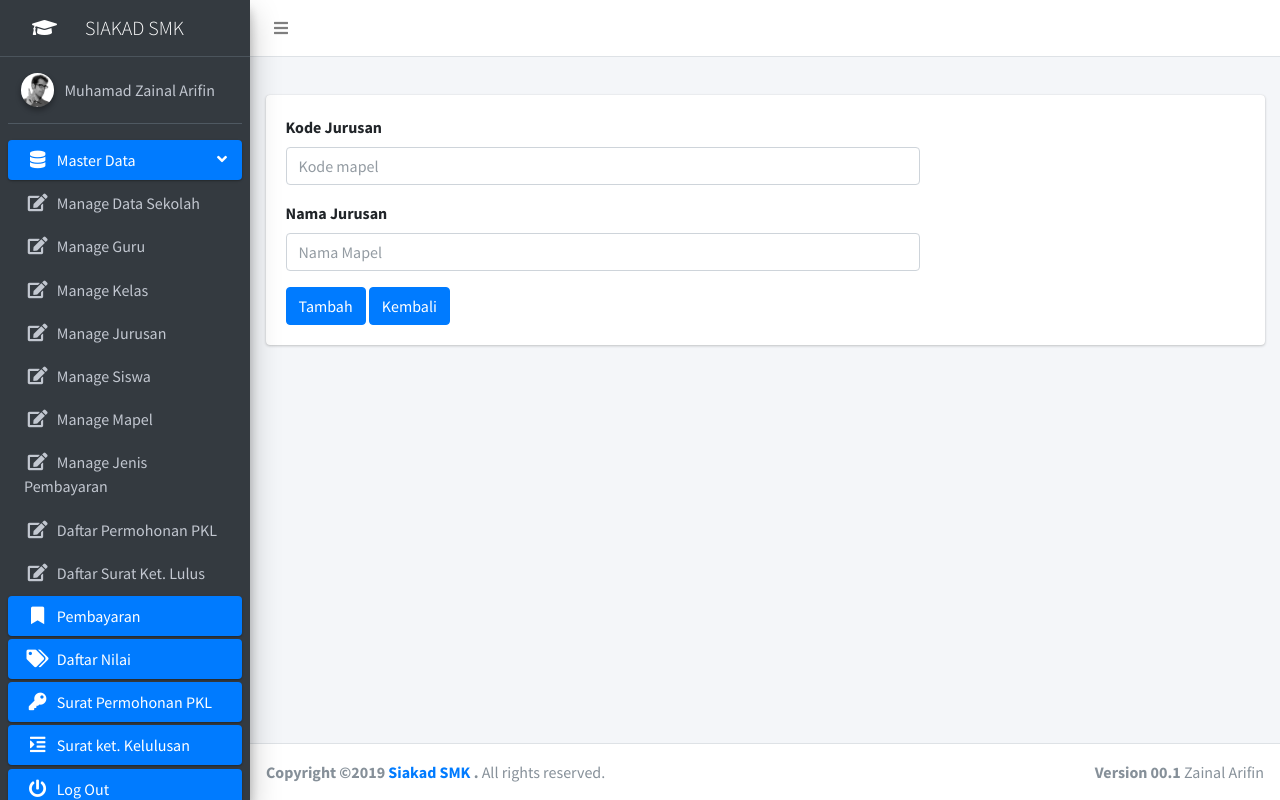
After one commit to Zainal21/Siakad-Kelas-Codeigniter, a CodeIgniter app: page /SIAKAD-CI/ManageMapel/Tambah in a window 1280 px wide. The commit adds this page. Run offline with CodeIgniter, Linux system fonts and the light colour scheme; a user stored in the database is signed in; some libraries are stand-ins or nearby versions.

Commit message:
Menambahkan View Tambah Manage Mapel

```diff
--- a/application/controllers/ManageGuru.php
+++ b/application/controllers/ManageGuru.php
@@ -9,6 +9,10 @@ class ManageGuru extends CI_Controller {
         $this->load->library('form_validation');
         $this->load->model('M_ManageJurusan');
         $this->load->model('M_ManageMapel');
+        if(!$this->session->userdata('name'))
+        {
+            redirect('Auth');
+        }
     }
     public function index()
     {
--- a/application/controllers/ManageJurusan.php
+++ b/application/controllers/ManageJurusan.php
@@ -8,6 +8,10 @@ class ManageJurusan extends CI_Controller {
 
         $this->load->model('M_ManageJurusan');
         $this->load->library('form_validation');
+        if(!$this->session->userdata('name'))
+        {
+            redirect('Auth');
+        }
     }
     public function index()
     {
--- a/application/controllers/ManageKelas.php
+++ b/application/controllers/ManageKelas.php
@@ -8,6 +8,10 @@ class ManageKelas extends CI_Controller {
         $this->load->model('M_ManageKelas');
         $this->load->library('form_validation');
         $this->load->model('M_ManageJurusan');
+        if(!$this->session->userdata('name'))
+        {
+            redirect('Auth');
+        }
     }
     public function index()
     {
--- a/application/controllers/ManageMapel.php
+++ b/application/controllers/ManageMapel.php
@@ -7,6 +7,10 @@ class ManageMapel extends CI_Controller {
         parent::__construct();
         $this->load->model('M_ManageMapel');
         $this->load->library('form_validation');
+        if(!$this->session->userdata('name'))
+        {
+            redirect('Auth');
+        }
     }
     public function index()
     {
@@ -19,6 +23,10 @@ class ManageMapel extends CI_Controller {
         $this->m_ManageMapel->hapus($id);
         redirect('ManageMapel');
     }
+    public function Tambah()
+    {
+        $this->load->view('BackEnd/FormTambah/TambahManageMapel');
+    }
 
 
 
--- /dev/null
+++ b/application/views/BackEnd/FormTambah/TambahManageMapel.php
@@ -0,0 +1,41 @@
+ <?php $data['judul'] = 'Manage Mapel' ?>
+<?php $this->load->view('StructureView/Header', $data); ?>
+<?php $this->load->view('StructureView/HeaderContent'); ?>
+<?php $this->load->view('StructureView/Sidebar'); ?>
+
+ <!-- Main content -->
+    <section class="content">
+      <div class="container-fluid">
+        <!-- Small boxes (Stat box) -->
+              <div class="row">
+                <div class="col">
+                  <div class="card">
+                    <div class="card-body">
+                      <div class="row">
+                        <div class="col-8">
+                          <form action="<?= base_url(); ?>ManageMapel/Tambah" method="post">
+                              <div class="form-group">
+                                <label for="exampleFormControlInput1">Kode Jurusan</label>
+                                <input type="text" class="form-control" id="exampleFormControlInput1" placeholder="Kode mapel" name="kode_mapel">
+                                 <small id="emailHelp" class="form-text text-danger "><?= form_error('kode_jurusan') ?></small>
+                              </div>
+                              <div class="form-group">
+                                <label for="exampleFormControlInput1">Nama Jurusan</label>
+                                <input type="text" class="form-control" id="exampleFormControlInput1" placeholder="Nama Mapel" name="nama_mapel">
+                                  <small id="emailHelp" class="form-text text-danger "><?= form_error('nama_jurusan') ?></small>
+                              </div>
+                                <button type="submit" class="btn btn-primary">Tambah</button>
+                                <a href="<?= base_url(); ?>ManageMapel" class="btn btn-primary">Kembali</a>
+                            </form>
+                        </div>
+                      </div>
+                    </div>
+                 </div>
+               </div>
+        <!-- /.row -->
+      </div><!-- /.container-fluid -->
+    </section>
+    <!-- /.content -->
+  </div>
+
+<?php $this->load->view('StructureView/Footer'); ?>
--- a/application/views/BackEnd/Master/ManageMapel.php
+++ b/application/views/BackEnd/Master/ManageMapel.php
@@ -12,7 +12,7 @@
                 <div class="col">
                   <div class="card">
                     <div class="card-body">
-                      <a href="" class="btn btn-primary float-left"><i class="fas fa-plus"></i> Tambah Data</a>
+                      <a href="<?= base_url(); ?>ManageMapel/Tambah" class="btn btn-primary float-left"><i class="fas fa-plus"></i> Tambah Data</a>
                          <table id="example1" class="table table-bordered table-striped">
                                 <thead>
                                       <tr>
--- a/application/views/Login.php
+++ b/application/views/Login.php
@@ -3,7 +3,7 @@
 <head>
   <meta charset="utf-8">
   <meta http-equiv="X-UA-Compatible" content="IE=edge">
-  <title>Halaman Log in</title>
+  <title>SIAKAD SMK 2 Karanganyar</title>
   <!-- Tell the browser to be responsive to screen width -->
   <meta name="viewport" content="width=device-width, initial-scale=1">
 
--- a/application/views/StructureView/Sidebar.php
+++ b/application/views/StructureView/Sidebar.php
@@ -2,7 +2,7 @@
   <!-- Main Sidebar Container -->
   <aside class="main-sidebar sidebar-dark-primary elevation-4">
     <!-- Brand Logo -->
-    <a href="" class="brand-link">
+    <a href="<?= base_url(); ?>Dashboard" class="brand-link">
       <i class="fas fa- fa-graduation-cap ml-4"></i>
       <span class="brand-text font-weight-light ml-4">  SIAKAD SMK</span>
     </a>
```
Also changed, not shown: application/controllers/Dashboard.php (+8 -0 lines), application/views/BackEnd/Master/ManageDataSek.php (+0 -11 lines).
